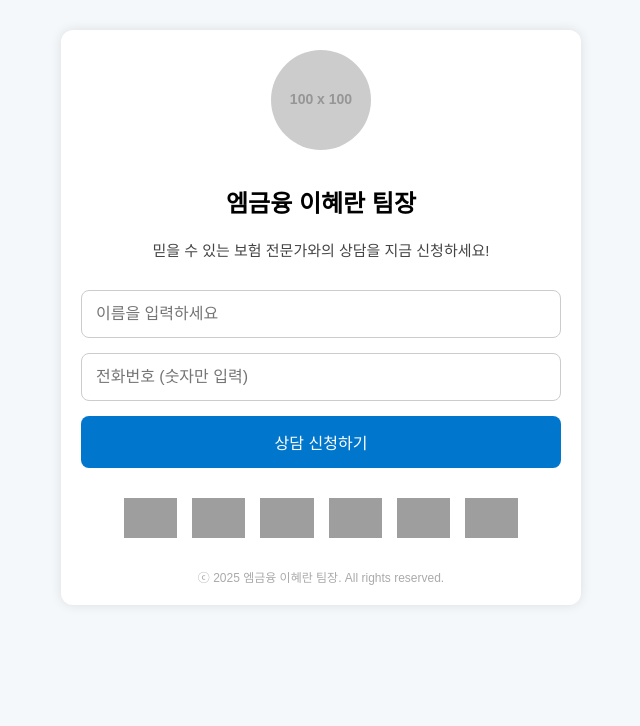
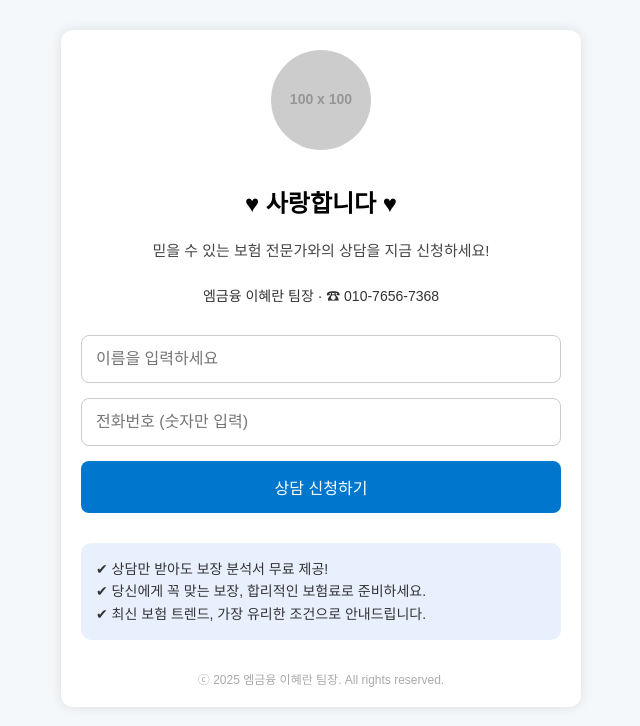
Before and after one commit to hwanggueseon/insurance-consult, a Flask app: page / in a window 1280 px wide. Shown: the top 726 px of the page, without its empty margins (319-959 px from the left). Run offline with Flask 3, Linux system fonts and the light colour scheme; grey boxes labelled with a size stand in for pictures from a placeholder-image service; some libraries are stand-ins or nearby versions; grey boxes are pictures that could not be loaded.

```diff
--- a/templates/index.html
+++ b/templates/index.html
@@ -1,8 +1,8 @@
 <!DOCTYPE html>
 <html lang="ko">
 <head>
-    <meta charset="UTF-8">
-    <meta name="viewport" content="width=device-width, initial-scale=1.0">
+  <meta charset="UTF-8" />
+  <meta name="viewport" content="width=device-width, initial-scale=1.0" />
   <title>엠금융 이혜란 팀장 보험상담 신청</title>
   <style>
     body {
@@ -41,7 +41,8 @@
       gap: 15px;
     }
 
-        input[type="text"], input[type="tel"] {
+    input[type="text"],
+    input[type="tel"] {
       padding: 14px;
       font-size: 16px;
       border: 1px solid #ccc;
@@ -76,28 +77,20 @@
       margin-bottom: 10px;
     }
 
-        .logos {
-            margin-top: 30px;
-            display: flex;
-            flex-wrap: wrap;
-            justify-content: center;
-            gap: 15px;
+    .contact {
+      font-size: 14px;
+      color: #333;
+      margin-top: 5px;
     }
 
-        .logos img {
-            height: 40px;
-            object-fit: contain;
-            transition: transform 0.2s ease-in-out;
-        }
-
-        .logos img:hover {
-            transform: scale(1.1);
-        }
-
-        @media (max-width: 480px) {
-            .logos img {
-                height: 30px;
-            }
+    .slogan {
+      margin-top: 30px;
+      padding: 15px;
+      background: #e8f0fe;
+      border-radius: 10px;
+      font-size: 14px;
+      color: #333;
+      line-height: 1.6;
     }
 
     footer {
@@ -111,24 +104,22 @@
 <body>
   <div class="container">
     <div class="profile">
-            <img src="https://via.placeholder.com/100x100.png?text=%EC%9D%B4%ED%98%9C%EB%9E%80" alt="이혜란 팀장">
-            <h2>엠금융 이혜란 팀장</h2>
+      <img src="https://via.placeholder.com/100x100.png?text=%EC%9D%B4%ED%98%9C%EB%9E%80" alt="이혜란 팀장" />
+      <h2>♥ 사랑합니다 ♥</h2>
       <p class="subtext">믿을 수 있는 보험 전문가와의 상담을 지금 신청하세요!</p>
+      <div class="contact">엠금융 이혜란 팀장 · ☎ 010-7656-7368</div>
     </div>
 
     <form method="POST" action="/submit">
-            <input type="text" name="name" placeholder="이름을 입력하세요" required>
-            <input type="tel" name="phone" placeholder="전화번호 (숫자만 입력)" pattern="[0-9]{10,11}" required>
-            <input type="submit" value="상담 신청하기">
+      <input type="text" name="name" placeholder="이름을 입력하세요" required />
+      <input type="tel" name="phone" placeholder="전화번호 (숫자만 입력)" pattern="[0-9]{10,11}" required />
+      <input type="submit" value="상담 신청하기" />
     </form>
 
-        <div class="logos">
-            <img src="https://upload.wikimedia.org/wikipedia/commons/4/4a/Samsung_Logo.svg" alt="삼성생명" />
-            <img src="https://upload.wikimedia.org/wikipedia/commons/8/8d/Kyobo_Life_Insurance_logo.svg" alt="교보생명" />
-            <img src="https://upload.wikimedia.org/wikipedia/commons/6/6f/MetLife_logo.svg" alt="메트라이프" />
-            <img src="https://upload.wikimedia.org/wikipedia/commons/f/fd/AIA_logo.svg" alt="AIA생명" />
-            <img src="https://upload.wikimedia.org/wikipedia/commons/7/7c/Prudential_logo.svg" alt="푸르덴셜" />
-            <img src="https://upload.wikimedia.org/wikipedia/commons/b/b9/Allianz_Logo_2017.svg" alt="알리안츠" />
+    <div class="slogan">
+      ✔ 상담만 받아도 보장 분석서 무료 제공!<br />
+      ✔ 당신에게 꼭 맞는 보장, 합리적인 보험료로 준비하세요.<br />
+      ✔ 최신 보험 트렌드, 가장 유리한 조건으로 안내드립니다.
     </div>
 
     <footer>
```
Lines whose indentation alone changed are shown as unchanged.
